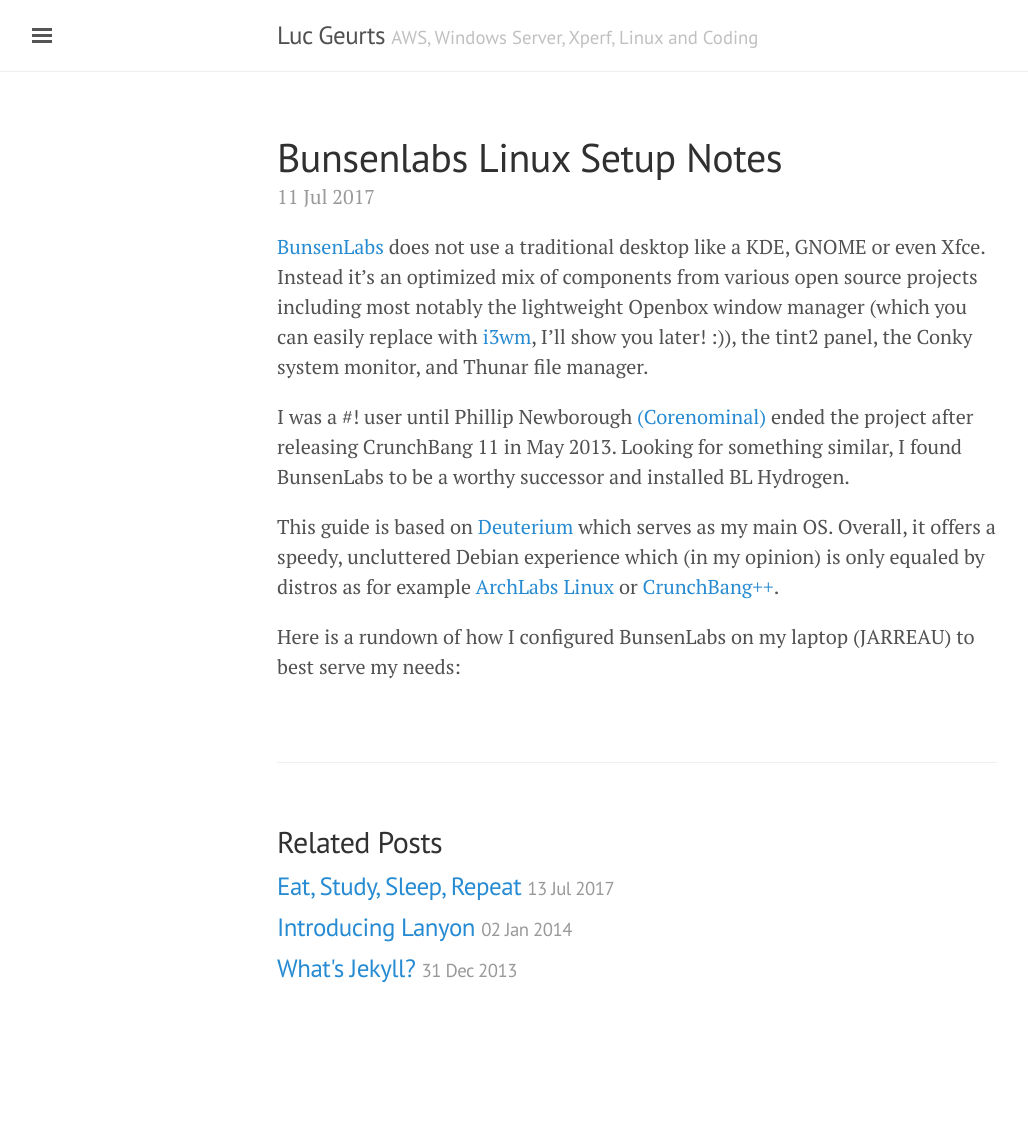
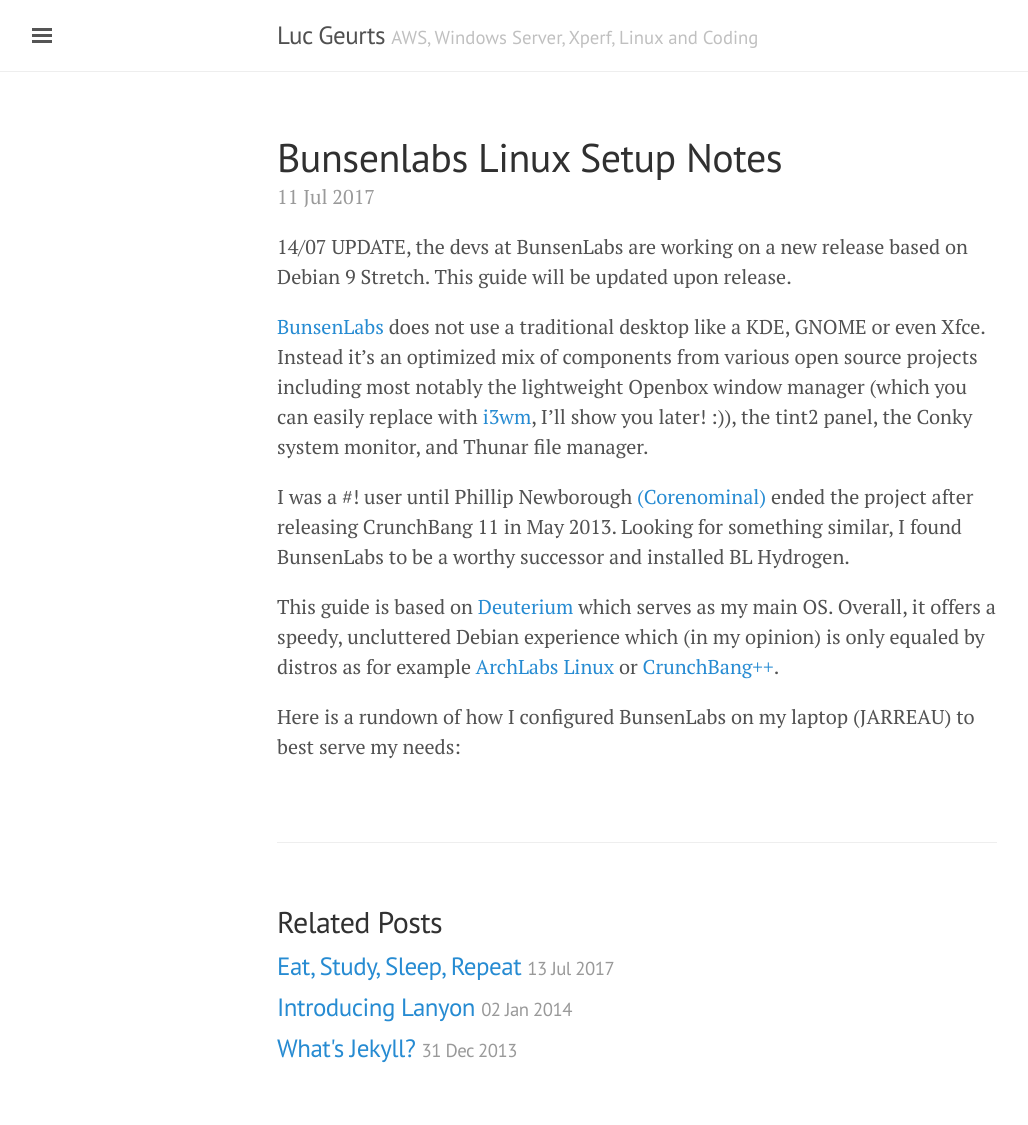
Before and after one commit to lgeurts/lgeurts.github.io, a Jekyll site: the page built from _posts/2017-07-11-bunsenlabs-linux-setup-notes.md, in a window 1280 px wide. Shown: the whole page, without its empty margins (3-1031 px from the left). Built offline with Jekyll 4.4.1, drawn with Linux system fonts in a browser that asks for light colours; our own code applies the rules of GitHub Pages for plain Markdown files; before the commit the page ends 1045 px from its top, so only the background shows below that.

Commit message:
Update 2017-07-11-bunsenlabs-linux-setup-notes.md

```diff
--- a/_posts/2017-07-11-bunsenlabs-linux-setup-notes.md
+++ b/_posts/2017-07-11-bunsenlabs-linux-setup-notes.md
@@ -1,3 +1,5 @@
+14/07 UPDATE, the devs at BunsenLabs are working on a new release based on Debian 9 Stretch. This guide will be updated upon release.
+
 [BunsenLabs](https://www.bunsenlabs.org/) does not use a traditional desktop like a KDE, GNOME or even Xfce. Instead it's an optimized mix of components from various open source projects including most notably the lightweight Openbox window manager (which you can easily replace with [i3wm](https://i3wm.org/), I'll show you later! :)), the tint2 panel, the Conky system monitor, and Thunar file manager.
 
 I was a #! user until Phillip Newborough [(Corenominal)](https://corenominal.org) ended the project after releasing CrunchBang 11 in May 2013. Looking for something similar, I found BunsenLabs to be a worthy successor and installed BL Hydrogen.
```
